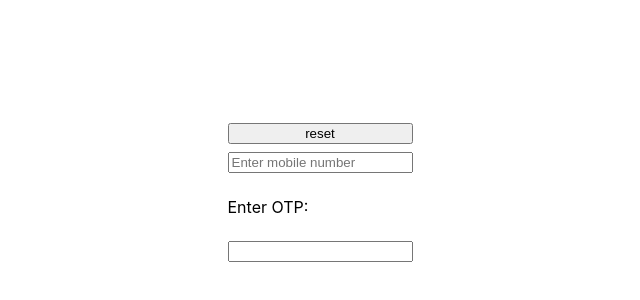
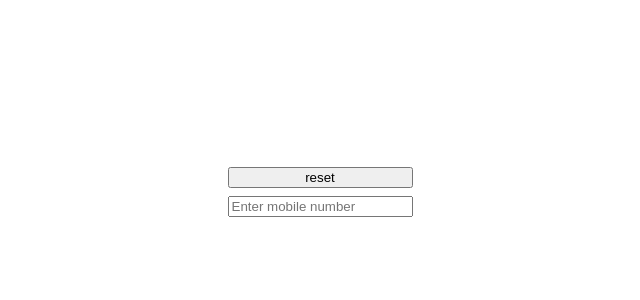
Before and after one commit to bugmaster99/web-project, a Next.js app: page / in a window 1280 px wide. Shown: the part 208-508 px from the top of the page, without its empty margins (320-960 px from the left). Built offline with nearby package versions, Linux system fonts and the light colour scheme.

Commit message:
added valid condition

```diff
--- a/pages/index.js
+++ b/pages/index.js
@@ -45,7 +45,7 @@ export default function Home() {
         })
         .catch((err) => console.log("OTP Error:", err));
     }
-  }, []);
+  }, [isOtpInputVisible]);
 
   return (
     <div className={styles.container}>
@@ -64,7 +64,7 @@ export default function Home() {
             onChange={onMobileChange}
             placeholder="Enter mobile number"
           />
-          {true && (
+          {isOtpInputVisible && (
             <>
               <p>Enter OTP:</p>
               <input
```
